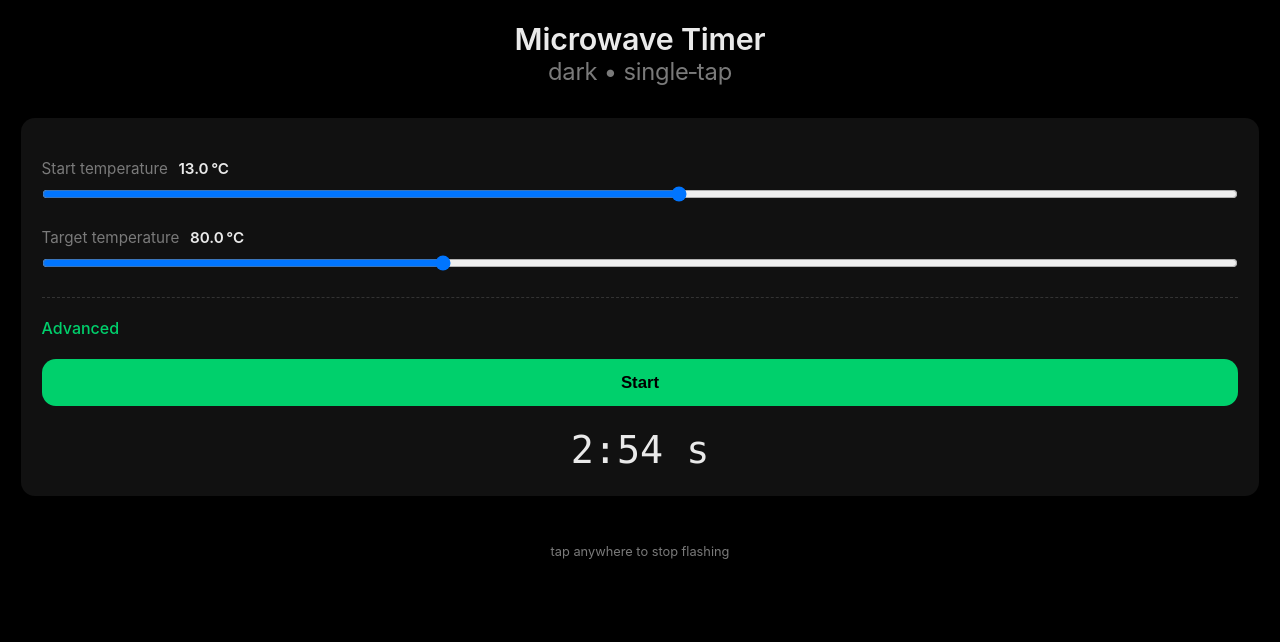
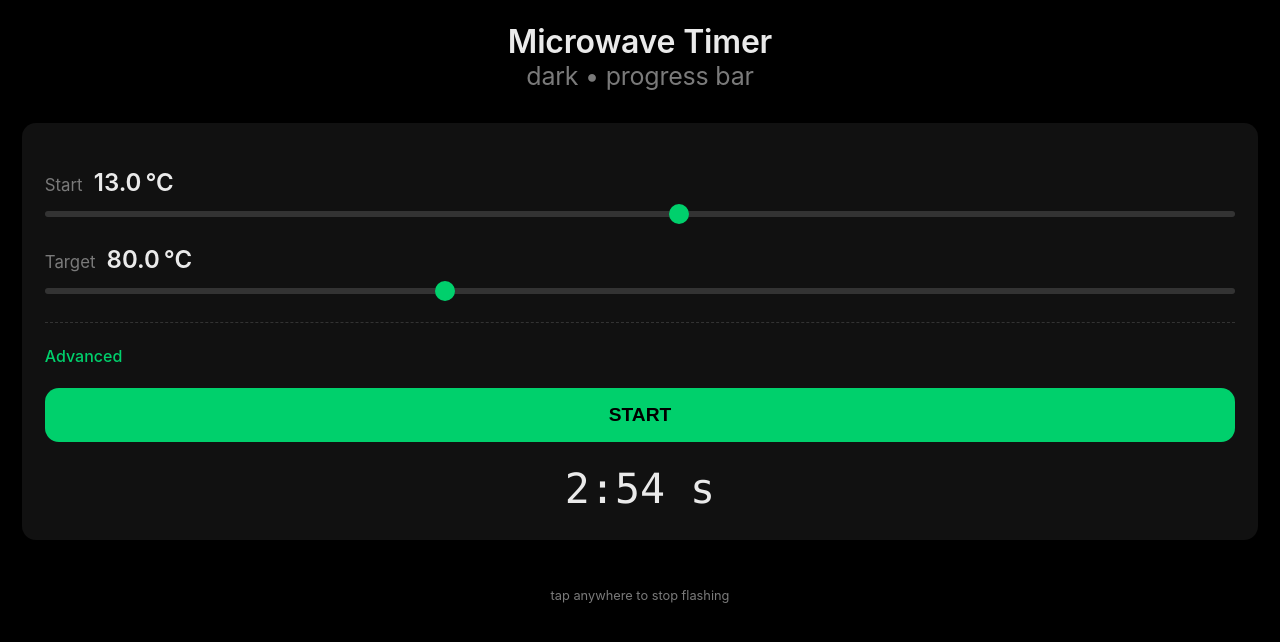
Before and after one commit to ThatRick/WebApps, a plain HTML site: page index.html in a window 1280 px wide. Drawn offline with Linux system fonts and the light colour scheme.

Commit message:
Add files via upload

```diff
--- a/index.html
+++ b/index.html
@@ -3,17 +3,17 @@
 <html lang="en">
 <head>
 <meta charset="UTF-8">
-<title>Microwave Timer – dark & flashing</title>
+<title>Microwave Timer – dark + progress</title>
 <meta name="viewport" content="width=device-width, initial-scale=1">
 <style>
 :root{
   --accent:#00d06c;          /* neon green */
-  --bg:#000000;
+  --bg:#000;
   --card:#111;
   --text:#eaeaea;
   --muted:#7a7a7a;
   --radius:14px;
-  --space:clamp(0.8rem,2.5vw,1.3rem);
+  --space:clamp(0.9rem,3vw,1.4rem);
   --mono:'SFMono-Regular','Consolas','Liberation Mono',monospace;
 }
 *{box-sizing:border-box;margin:0;padding:0}
@@ -28,30 +28,61 @@ body{
 }
 body.flash-green{background:#00d06c;}
 header{text-align:center;margin-bottom:clamp(1.2rem,4vw,2rem);}
-h1{font-size:clamp(1.5rem,4vw,1.9rem);font-weight:600;letter-spacing:-0.2px;}
+h1{font-size:clamp(1.6rem,4vw,2rem);font-weight:600;letter-spacing:-0.2px;}
 h1 small{display:block;font-size:0.78em;font-weight:400;color:var(--muted);}
-#card{background:var(--card);padding:var(--space);border-radius:var(--radius);
-      box-shadow:0 6px 16px rgba(0,0,0,0.3);flex:1 0 auto;}
+#progressWrap{
+  height:10px;
+  background:#333;
+  border-radius:8px;
+  overflow:hidden;
+  margin-bottom:var(--space);
+  display:none;
+}
+#progressBar{
+  height:100%;
+  width:0%;
+  background:var(--accent);
+  transition:width 1s linear;
+}
+#card{
+  background:var(--card);
+  padding:var(--space);
+  border-radius:var(--radius);
+  box-shadow:0 6px 18px rgba(0,0,0,0.35);
+  flex:1 0 auto;
+}
 .field{margin-top:var(--space);}
-label{font-size:0.95rem;display:block;margin-bottom:0.2rem;color:var(--muted);}
-input[type=range]{width:100%;margin:0.3rem 0;}
-.value-display{font-weight:600;margin-left:0.4rem;color:var(--text);}
+label{font-size:1.05rem;display:block;margin-bottom:0.25rem;color:var(--muted);}
+input[type=range]{width:100%;margin:0.35rem 0;appearance:none;height:6px;background:#333;border-radius:4px;outline:none;}
+input[type=range]::-webkit-slider-thumb{appearance:none;width:20px;height:20px;border-radius:50%;background:var(--accent);cursor:pointer;border:0;}
+.value-display{font-weight:600;margin-left:0.4rem;color:var(--text);font-size:1.5rem;}
 details{margin-top:var(--space);border-top:1px dashed #333;padding-top:var(--space);}
 summary{cursor:pointer;font-weight:500;color:var(--accent);list-style:none;}
 input[type=number]{font-size:1rem;padding:0.6rem 0.8rem;border:1px solid #333;border-radius:var(--radius);width:100%;margin-top:0.25rem;background:#000;color:var(--text);}
 input[type=number]:focus{outline:none;border-color:var(--accent);box-shadow:0 0 0 3px rgba(0,208,108,0.35);}
-button{width:100%;background:var(--accent);color:#000;border:none;border-radius:var(--radius);padding:0.85rem;font-size:1.05rem;font-weight:600;margin-top:var(--space);}
-button:active{transform:translateY(1px);}
+button#startBtn{
+  width:100%;
+  background:var(--accent);
+  color:#000;
+  border:none;
+  border-radius:var(--radius);
+  padding:1rem;
+  font-size:1.2rem;
+  font-weight:600;
+  margin-top:var(--space);
+  transition:opacity 0.2s;
+}
+button#startBtn.running{opacity:0;pointer-events:none;}
 #info{
   display:block;margin-top:var(--space);
-  font-size:2.4rem;
+  font-size:2.6rem;
   text-align:center;
   font-family:var(--mono);
 }
 #tempBox{
-  margin-top:0.2rem;
+  margin-top:0.25rem;
   text-align:center;
-  font-size:1.7rem;
+  font-size:1.8rem;
   font-weight:500;
   color:var(--muted);
   font-family:var(--mono);
@@ -61,26 +92,27 @@ footer{text-align:center;margin-top:clamp(2rem,5vw,3rem);font-size:0.8rem;color:
 </head>
 <body>
 <header>
-  <h1>Microwave Timer<small>dark • single‑tap</small></h1>
+  <h1>Microwave Timer<small>dark • progress bar</small></h1>
+  <div id="progressWrap"><div id="progressBar"></div></div>
 </header>
 
 <div id="card">
 <form id="calcForm">
   <div class="field">
-    <label>Start temperature <span id="startVal" class="value-display">13 °C</span></label>
+    <label>Start <span id="startVal" class="value-display">13 °C</span></label>
     <input type="range" id="startTemp" min="5" max="20" step="0.1" value="13">
   </div>
   <div class="field">
-    <label>Target temperature <span id="targetVal" class="value-display">80 °C</span></label>
+    <label>Target <span id="targetVal" class="value-display">80 °C</span></label>
     <input type="range" id="targetTemp" min="75" max="90" step="1" value="80">
   </div>
 
   <details>
     <summary>Advanced</summary>
-    <label>Water mass (g)
+    <label>Water mass (g)
       <input type="number" id="waterMass" value="303" step="1">
     </label>
-    <label>Mug mass (g)
+    <label>Mug mass (g)
       <input type="number" id="mugMass" value="250" step="1">
     </label>
     <label>P₀ (W)
@@ -89,12 +121,12 @@ footer{text-align:center;margin-top:clamp(2rem,5vw,3rem);font-size:0.8rem;color:
     <label>hA (W / °C)
       <input type="number" id="heatLoss" value="1.1" step="0.1">
     </label>
-    <label>Room T (°C)
+    <label>Room T (°C)
       <input type="number" id="roomTemp" value="22" step="0.1">
     </label>
   </details>
 
-  <button type="button" id="startBtn">Start</button>
+  <button type="button" id="startBtn">START</button>
 
   <output id="info"></output>
   <div id="tempBox"></div>
@@ -110,47 +142,51 @@ function playChime(){
   const ctx=new(window.AudioContext||window.webkitAudioContext)();
   const o=ctx.createOscillator(),g=ctx.createGain();
   o.type="sine";o.frequency.value=1047;
-  g.gain.setValueAtTime(0.001,ctx.currentTime);
-  g.gain.exponentialRampToValueAtTime(0.4,ctx.currentTime+0.02);
-  g.gain.exponentialRampToValueAtTime(0.001,ctx.currentTime+1.1);
+  g.gain.value=0.3;
   o.connect(g).connect(ctx.destination);
-  o.start();o.stop(ctx.currentTime+1.2);
+  o.start();o.stop(ctx.currentTime+1);
 }
 const $=id=>document.getElementById(id);
 const mono=v=>`<span style="font-family:var(--mono)">${v}</span>`;
 function fmtTime(s){s=Math.max(0,Math.round(s));const m=Math.floor(s/60),sec=s%60;return(m?m+":":"")+sec.toString().padStart(2,"0");}
 function getParams(){
-  const T0=parseFloat(startTemp.value),Tt=parseFloat(targetTemp.value);
-  const mW=parseFloat(waterMass.value)/1000,mM=parseFloat(mugMass.value)/1000;
-  const P0=parseFloat(power0.value),hA=parseFloat(heatLoss.value),Ta=parseFloat(roomTemp.value);
+  const T0=+startTemp.value,Tt=+targetTemp.value;
+  const mW=+waterMass.value/1000,mM=+mugMass.value/1000;
+  const P0=+power0.value,hA=+heatLoss.value,Ta=+roomTemp.value;
   return{T0,Tt,P0,hA,Ta,MC:mW*cW+mM*cC};
 }
 function predictTime(p){
   if(p.Tt<=p.T0)return null;
   if(p.P0<=p.hA*(p.Tt-p.Ta))return Infinity;
-  const num=p.P0-p.hA*(p.T0-p.Ta),den=p.P0-p.hA*(p.Tt-p.Ta);
-  return(p.MC/p.hA)*Math.log(num/den);
+  const t=(p.MC/p.hA)*Math.log((p.P0-p.hA*(p.T0-p.Ta))/(p.P0-p.hA*(p.Tt-p.Ta)));
+  return t;
 }
 function updateDisplay(){
-  $('startVal').textContent=parseFloat(startTemp.value).toFixed(1)+" °C";
-  $('targetVal').textContent=parseFloat(targetTemp.value).toFixed(1)+" °C";
+  $('startVal').textContent=(+startTemp.value).toFixed(1)+" °C";
+  $('targetVal').textContent=(+targetTemp.value).toFixed(1)+" °C";
   const t=predictTime(getParams());
-  $('info').innerHTML=isFinite(t)?mono(fmtTime(t))+" s":"∞";
+  $('info').innerHTML=isFinite(t)? mono(fmtTime(t))+" s":"∞";
   $('tempBox').textContent="";
+  document.getElementById('progressWrap').style.display='none';
+  document.getElementById('progressBar').style.width='0%';
+  $('startBtn').classList.remove('running');
 }
 function startTimer(){
   stopFlash();
-  const p=getParams();const tTotal=predictTime(p);
+  const p=getParams(),tTotal=predictTime(p);
   if(!isFinite(tTotal))return;
   clearInterval(interval);
   sim={p,start:Date.now(),tTotal};
-  $('startBtn').disabled=true;
+  $('startBtn').classList.add('running');
+  document.getElementById('progressWrap').style.display='block';
   interval=setInterval(tick,1000);
   tick();
 }
 function tick(){
   const {p,start,tTotal}=sim;
   const elapsed=(Date.now()-start)/1000,rem=Math.max(0,tTotal-elapsed);
+  const progress=100*(elapsed/tTotal);
+  document.getElementById('progressBar').style.width=Math.min(progress,100)+'%';
   const T=p.Ta+p.P0/p.hA-(p.P0/p.hA-(p.T0-p.Ta))*Math.exp(-p.hA*elapsed/p.MC);
   $('info').innerHTML=mono(fmtTime(rem))+" s";
   $('tempBox').textContent=T.toFixed(1)+" °C";
@@ -158,26 +194,22 @@ function tick(){
     clearInterval(interval);
     $('info').innerHTML="0 s";
     $('tempBox').textContent=p.Tt.toFixed(1)+" °C";
-    $('startBtn').disabled=false;
+    $('startBtn').classList.remove('running');
     playChime();
     beginFlash();
   }
 }
-/* flashing */
 function beginFlash(){
   let on=false;
-  flashInt=setInterval(()=>{
-    on=!on;
-    document.body.classList.toggle('flash-green',on);
-  },500); // toggle every 0.5 s => 1 Hz cycle
+  flashInt=setInterval(()=>{on=!on;document.body.classList.toggle('flash-green',on);},500);
 }
 function stopFlash(){
   clearInterval(flashInt);
   document.body.classList.remove('flash-green');
 }
 document.body.addEventListener('click',stopFlash);
-[startTemp,targetTemp].forEach(el=>el.addEventListener("input",updateDisplay));
-$('startBtn').addEventListener("click",startTimer);
+[startTemp,targetTemp].forEach(el=>el.addEventListener('input',updateDisplay));
+$('startBtn').addEventListener('click',startTimer);
 updateDisplay();
 </script>
 </body>
```
